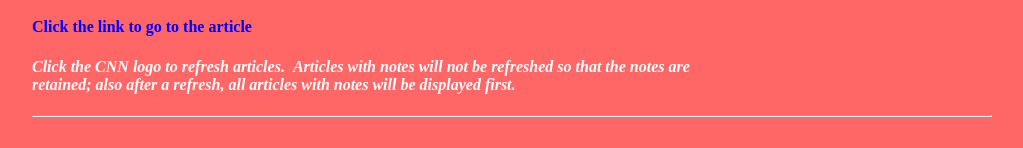
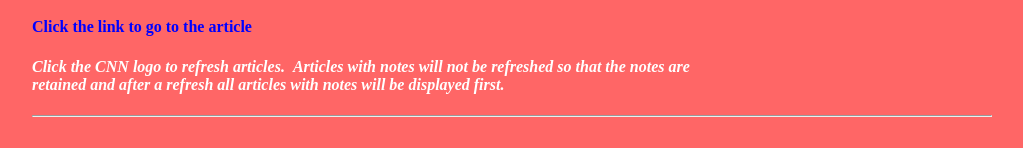
Before and after one commit to gsgallant/mongoosescraper, a website: page public/index.html in a window 1280 px wide. Shown: the part 172-320 px from the top of the page, without its empty margins (128-1151 px from the left). Drawn offline with nearby package versions, Linux system fonts and the light colour scheme; no server answers.

```diff
--- a/public/index.html
+++ b/public/index.html
@@ -10,7 +10,7 @@
     <img id="cnnlogo" src="cnn-logo-square.png" alt="CNN Logo" align="left"style="width:50px;height:50px;"><span><h1 id="head">&nbsp;TOP STORIES from CNN.com</h1></span>
     <h4>Click on the headline to add or delete a note.</h4><span>
     <h4 style="color:blue;">Click the link to go to the article</h4></span>
-    <h4 style="color: white;"><i>Click the CNN logo to refresh articles.&nbsp;&nbsp;Articles with notes will not be refreshed so that the notes are<br />retained; also after a refresh, all articles with notes will be displayed first.</i></h4>
+    <h4 style="color: white;"><i>Click the CNN logo to refresh articles.&nbsp;&nbsp;Articles with notes will not be refreshed so that the notes are<br />retained and after a refresh all articles with notes will be displayed first.</i></h4>
     <hr>
     <div id="articles"></div>
     <div id="notes"></div>
```
